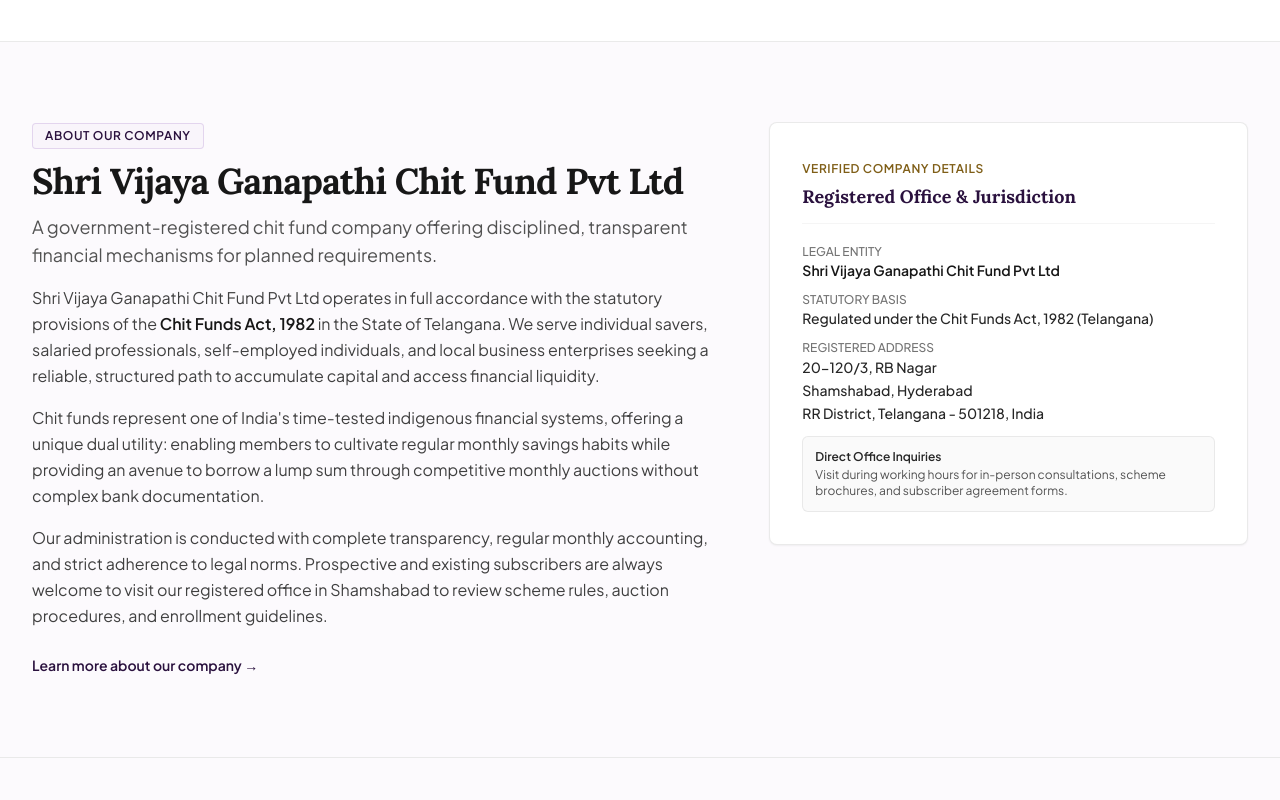
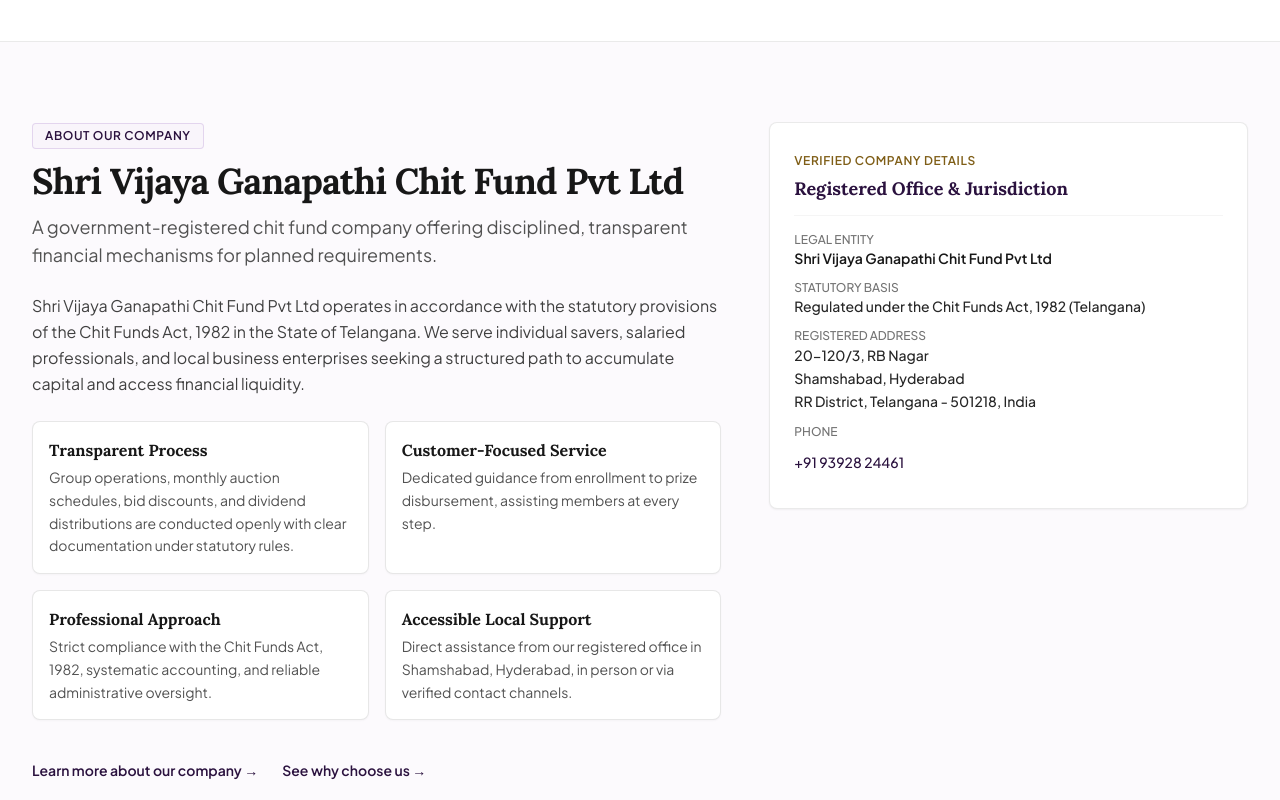
Before and after one commit to ratnateja3/svg_chits, a Next.js app: page / in a window 1280 px wide. Shown: the part 1480-2280 px from the top of the page. Built offline with nearby package versions, Linux system fonts and the light colour scheme; no server answers.

Commit message:
phase 9
ui responsive

```diff
--- a/src/app/(site)/page.tsx
+++ b/src/app/(site)/page.tsx
@@ -2,10 +2,9 @@ import type { Metadata } from 'next';
 import { siteConfig } from '@/content/site';
 import { buildPageMetadata } from '@/lib/seo';
 import { HeroSection } from '@/components/home/HeroSection';
-import { IntroSection } from '@/components/home/IntroSection';
 import { ChitPreviewSection } from '@/components/home/ChitPreviewSection';
+import { TrustCompanySection } from '@/components/home/TrustCompanySection';
 import { HowItWorksSection } from '@/components/home/HowItWorksSection';
-import { WhyChooseUsSection } from '@/components/home/WhyChooseUsSection';
 import { BenefitsSection } from '@/components/home/BenefitsSection';
 import { EnquiryCtaSection } from '@/components/home/EnquiryCtaSection';
 import { SocialSection } from '@/components/home/SocialSection';
@@ -26,22 +25,19 @@ export default function HomePage() {
       {/* 2. Open Chit Groups */}
       <ChitPreviewSection />
 
-      {/* 3. Company Introduction */}
-      <IntroSection />
+      {/* 3. Trust & Company Profile */}
+      <TrustCompanySection />
 
       {/* 4. How Chit Funds Work */}
       <HowItWorksSection />
 
-      {/* 5. Why Choose Us */}
-      <WhyChooseUsSection />
-
-      {/* 6. Benefits / Use Cases */}
+      {/* 5. Benefits / Use Cases */}
       <BenefitsSection />
 
-      {/* 7. Enquiry CTA */}
+      {/* 6. Enquiry CTA */}
       <EnquiryCtaSection />
 
-      {/* 8. Social Media Section */}
+      {/* 7. Social Media Section */}
       <SocialSection />
     </>
   );
--- /dev/null
+++ b/src/components/home/TrustCompanySection.tsx
@@ -0,0 +1,129 @@
+import React from 'react';
+import Link from 'next/link';
+import { Container } from '@/components/ui/Container';
+import { Section } from '@/components/ui/Section';
+import { SectionHeading } from '@/components/ui/SectionHeading';
+import { Card } from '@/components/ui/Card';
+import { siteConfig } from '@/content/site';
+import { homepageTrustPoints } from '@/content/why-us';
+import { getTelLink } from '@/lib/contact';
+
+export function TrustCompanySection() {
+  const telLink = getTelLink();
+
+  return (
+    <Section spacing="md" background="subtle" className="border-b border-neutral-200/80">
+      <Container size="default">
+        <div className="grid grid-cols-1 items-start gap-8 lg:grid-cols-12 lg:gap-12">
+          {/* Main Narrative & Trust Points Column */}
+          <div className="space-y-6 lg:col-span-7">
+            <SectionHeading
+              badge="About Our Company"
+              badgeVariant="purple"
+              title={siteConfig.name}
+              description="A government-registered chit fund company offering disciplined, transparent financial mechanisms for planned requirements."
+            />
+
+            {/* 2-3 Line Company Introduction */}
+            {siteConfig.shortIntro && (
+              <p className="text-base leading-relaxed text-neutral-700">
+                {siteConfig.shortIntro}
+              </p>
+            )}
+
+            {/* 4 Concise Trust Points Grid */}
+            <div className="grid grid-cols-1 gap-4 sm:grid-cols-2">
+              {homepageTrustPoints.map((point) => (
+                <div
+                  key={point.title}
+                  className="rounded-lg border border-neutral-200/90 bg-white p-4 shadow-2xs"
+                >
+                  <h3 className="font-serif text-base font-bold text-neutral-900">
+                    {point.title}
+                  </h3>
+                  <p className="mt-1 text-sm leading-relaxed text-neutral-600">
+                    {point.shortDescription || point.description}
+                  </p>
+                </div>
+              ))}
+            </div>
+
+            {/* Navigation Links with Descriptive Text */}
+            <div className="flex flex-wrap items-center gap-x-6 gap-y-2 pt-1">
+              <Link
+                href="/about"
+                className="inline-flex min-h-[44px] items-center text-sm font-semibold text-brand-purple-900 hover:text-brand-purple-800 hover:underline"
+              >
+                Learn more about our company &rarr;
+              </Link>
+              <Link
+                href="/why-us"
+                className="inline-flex min-h-[44px] items-center text-sm font-semibold text-brand-purple-900 hover:text-brand-purple-800 hover:underline"
+              >
+                See why choose us &rarr;
+              </Link>
+            </div>
+          </div>
+
+          {/* Compact Registered Office / Legal Details Block */}
+          <div className="lg:col-span-5">
+            <Card padding="md" className="space-y-4 border-brand-purple-100 bg-white shadow-sm">
+              <div className="border-b border-neutral-100 pb-3">
+                <span className="text-xs font-semibold uppercase tracking-wider text-brand-gold-700">
+                  Verified Company Details
+                </span>
+                <h3 className="mt-1 font-serif text-lg font-bold text-brand-purple-900">
+                  Registered Office &amp; Jurisdiction
+                </h3>
+              </div>
+
+              <div className="space-y-3 text-sm">
+                <div>
+                  <p className="text-xs font-medium uppercase text-neutral-500">Legal Entity</p>
+                  <p className="font-semibold text-neutral-900 break-words">{siteConfig.name}</p>
+                </div>
+
+                <div>
+                  <p className="text-xs font-medium uppercase text-neutral-500">Statutory Basis</p>
+                  <p className="font-medium text-neutral-800 break-words">
+                    Regulated under the Chit Funds Act, 1982 ({siteConfig.legal.registeredState})
+                  </p>
+                </div>
+
+                <div>
+                  <p className="text-xs font-medium uppercase text-neutral-500">Registered Address</p>
+                  <address className="not-italic font-medium leading-relaxed text-neutral-800 break-words">
+                    <p>{siteConfig.address.line1}, {siteConfig.address.line2}</p>
+                    <p>{siteConfig.address.area}, {siteConfig.address.city}</p>
+                    <p>
+                      {siteConfig.address.district}, {siteConfig.address.state} -{' '}
+                      {siteConfig.address.pincode}, {siteConfig.address.country}
+                    </p>
+                  </address>
+                </div>
+
+                {siteConfig.contact.phoneDisplay && (
+                  <div>
+                    <p className="text-xs font-medium uppercase text-neutral-500">Phone</p>
+                    <p className="font-medium text-neutral-800">
+                      {telLink ? (
+                        <a
+                          href={telLink}
+                          className="inline-flex min-h-[44px] items-center text-brand-purple-900 hover:text-brand-700 hover:underline"
+                        >
+                          {siteConfig.contact.phoneDisplay}
+                        </a>
+                      ) : (
+                        <span>{siteConfig.contact.phoneDisplay}</span>
+                      )}
+                    </p>
+                  </div>
+                )}
+              </div>
+            </Card>
+          </div>
+        </div>
+      </Container>
+    </Section>
+  );
+}
--- a/src/components/layout/Header.tsx
+++ b/src/components/layout/Header.tsx
@@ -18,9 +18,9 @@ export function Header() {
   return (
     <header className="sticky top-0 z-30 w-full border-b border-brand-purple-900 bg-brand-purple-950 shadow-sm">
       <Container size="wide">
-        <div className="flex h-20 items-center justify-between gap-4">
+        <div className="flex h-20 items-center justify-between gap-2 min-w-0 sm:gap-4">
           {/* Logo / Brand identity */}
-          <div className="flex-shrink-0">
+          <div className="min-w-0 flex-1 lg:flex-initial lg:shrink-0">
             <Logo variant="light" />
           </div>
 
--- a/src/components/layout/MobileNav.tsx
+++ b/src/components/layout/MobileNav.tsx
@@ -38,14 +38,14 @@ export function MobileNav() {
   }, [isOpen]);
 
   return (
-    <div className="flex items-center lg:hidden">
+    <div className="flex shrink-0 items-center lg:hidden">
       <button
         type="button"
         onClick={() => setIsOpen(!isOpen)}
         aria-expanded={isOpen}
         aria-controls="mobile-navigation-menu"
         aria-label={isOpen ? 'Close navigation menu' : 'Open navigation menu'}
-        className="inline-flex min-h-[44px] min-w-[44px] items-center justify-center rounded-md p-2.5 text-neutral-200 hover:bg-brand-purple-900 hover:text-white focus-visible:outline-none focus-visible:ring-2 focus-visible:ring-brand-gold-400"
+        className="inline-flex min-h-[44px] min-w-[44px] shrink-0 items-center justify-center rounded-md p-2.5 text-neutral-200 hover:bg-brand-purple-900 hover:text-white focus-visible:outline-none focus-visible:ring-2 focus-visible:ring-brand-gold-400"
       >
         <span className="sr-only">{isOpen ? 'Close menu' : 'Open menu'}</span>
         {isOpen ? (
--- a/src/components/shared/Logo.tsx
+++ b/src/components/shared/Logo.tsx
@@ -19,14 +19,14 @@ export function Logo({ className = '', variant = 'dark' }: LogoProps) {
   return (
     <Link
       href="/"
-      className={`inline-flex items-center gap-3 rounded transition-opacity hover:opacity-95 focus-visible:outline-none focus-visible:ring-2 ${
+      className={`inline-flex min-w-0 max-w-full items-center gap-2 rounded transition-opacity hover:opacity-95 focus-visible:outline-none focus-visible:ring-2 sm:gap-3 ${
         isLight
           ? 'focus-visible:ring-brand-gold-400 focus-visible:ring-offset-2 focus-visible:ring-offset-brand-purple-950'
           : 'focus-visible:ring-brand-purple-700 focus-visible:ring-offset-2'
       } ${className}`}
       aria-label={`${siteConfig.name} - Home`}
     >
-      <div className="relative h-10 w-10 flex-shrink-0 sm:h-11 sm:w-11">
+      <div className="relative h-9 w-9 shrink-0 sm:h-10 sm:w-10 md:h-11 md:w-11">
         {/* eslint-disable-next-line @next/next/no-img-element */}
         <img
           src={logoSrc}
@@ -35,16 +35,16 @@ export function Logo({ className = '', variant = 'dark' }: LogoProps) {
         />
       </div>
 
-      <div className="flex flex-col">
+      <div className="flex min-w-0 flex-col">
         <span
-          className={`font-serif text-base font-bold leading-tight tracking-tight sm:text-lg ${
+          className={`font-serif text-[13px] font-bold leading-tight tracking-tight min-[360px]:text-sm min-[430px]:text-base sm:text-base lg:text-lg ${
             isLight ? 'text-white' : 'text-brand-purple-900'
           }`}
         >
           {siteConfig.name}
         </span>
         <span
-          className={`text-[11px] font-medium uppercase tracking-wider ${
+          className={`text-[10px] font-medium uppercase tracking-wider min-[430px]:text-[11px] ${
             isLight ? 'text-brand-gold-300' : 'text-neutral-500'
           }`}
         >
--- a/src/content/site.ts
+++ b/src/content/site.ts
@@ -12,6 +12,9 @@ export const siteConfig: SiteConfig = {
   name: 'Shri Vijaya Ganapathi Chit Fund Pvt Ltd',
   shortName: 'SVG Chits',
   tagline: 'Trusted Chit Fund & Financial Savings',
+  // CONTENT-REVIEW: statutory wording ("Chit Funds Act, 1982") & liquidity wording ("access financial liquidity")
+  shortIntro:
+    'Shri Vijaya Ganapathi Chit Fund Pvt Ltd operates in accordance with the statutory provisions of the Chit Funds Act, 1982 in the State of Telangana. We serve individual savers, salaried professionals, and local business enterprises seeking a structured path to accumulate capital and access financial liquidity.',
   domain: null, // Placeholder: Domain to be confirmed
 
   address: {
--- /dev/null
+++ b/src/content/why-us.ts
@@ -0,0 +1,38 @@
+export interface TrustPoint {
+  title: string;
+  description: string;
+  shortDescription?: string;
+}
+
+export const homepageTrustPoints: TrustPoint[] = [
+  {
+    title: 'Transparent Process',
+    description:
+      'All group operations, monthly auction schedules, bid discounts, and dividend distributions are conducted openly with clear documentation under statutory rules.',
+    // CONTENT-REVIEW: dividend wording ("dividend distributions") & statutory wording ("statutory rules")
+    shortDescription:
+      'Group operations, monthly auction schedules, bid discounts, and dividend distributions are conducted openly with clear documentation under statutory rules.',
+  },
+  {
+    title: 'Customer-Focused Service',
+    description:
+      'Dedicated guidance from enrollment to prize disbursement. We assist members at every step to ensure your financial objectives are seamlessly met.',
+    shortDescription:
+      'Dedicated guidance from enrollment to prize disbursement, assisting members at every step.',
+  },
+  {
+    title: 'Professional Approach',
+    description:
+      'Strict compliance with the Chit Funds Act, 1982, systematic accounting practices, and reliable administrative oversight for every subscriber group.',
+    // CONTENT-REVIEW: statutory wording ("Chit Funds Act, 1982")
+    shortDescription:
+      'Strict compliance with the Chit Funds Act, 1982, systematic accounting, and reliable administrative oversight.',
+  },
+  {
+    title: 'Accessible Local Support',
+    description:
+      'Direct assistance from our registered office in Shamshabad, Hyderabad. Members can easily consult with our team in person or via verified contact channels.',
+    shortDescription:
+      'Direct assistance from our registered office in Shamshabad, Hyderabad, in person or via verified contact channels.',
+  },
+];
--- a/src/types/index.ts
+++ b/src/types/index.ts
@@ -41,6 +41,7 @@ export interface SiteConfig {
   contact: CompanyContact;
   legal: CompanyLegal;
   socials: CompanySocials;
+  shortIntro?: string;
 }
 
 export interface NavItem {
```
Also changed, not shown: 1 other file (tests, documents, lock files or other folders).
